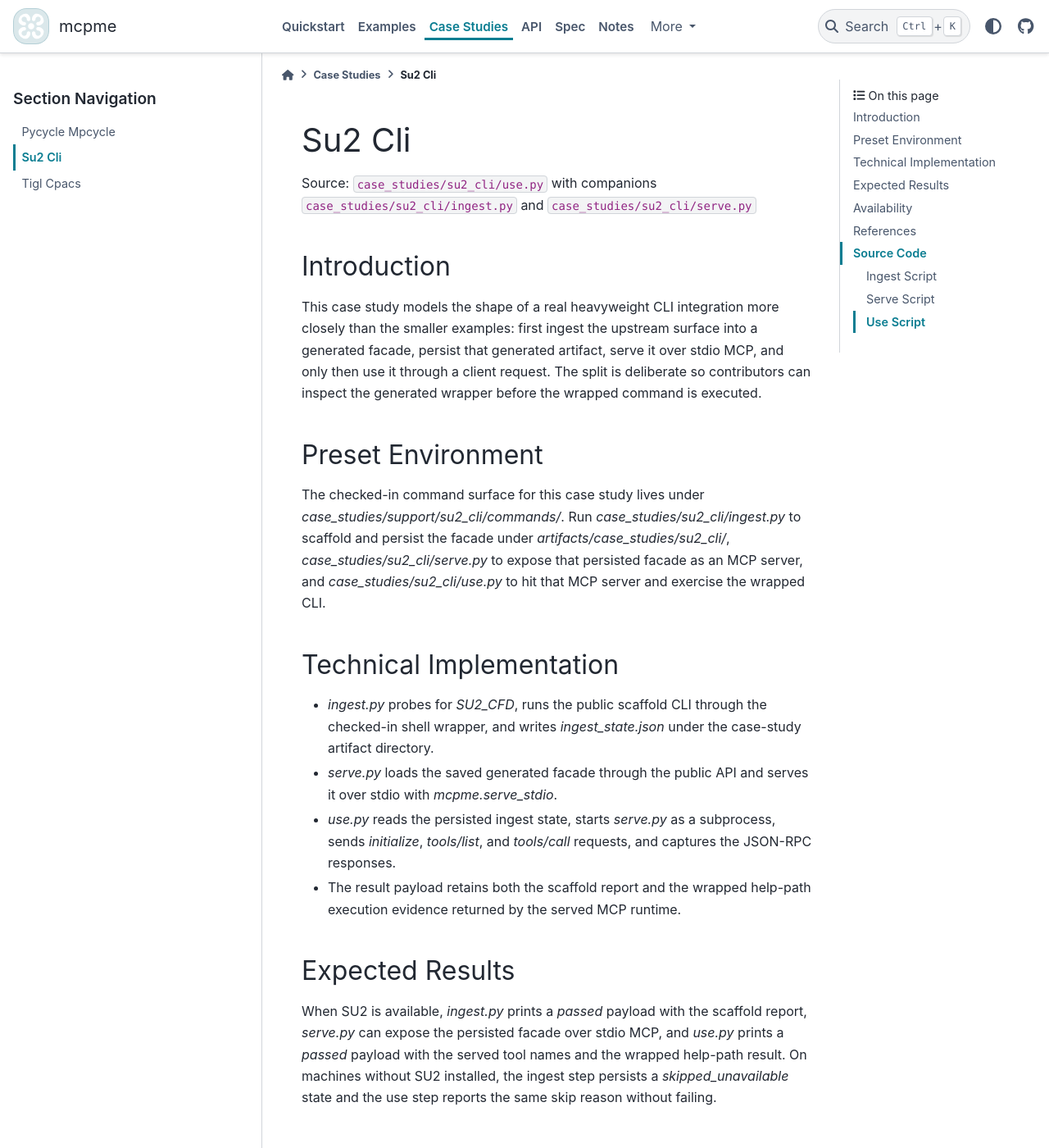
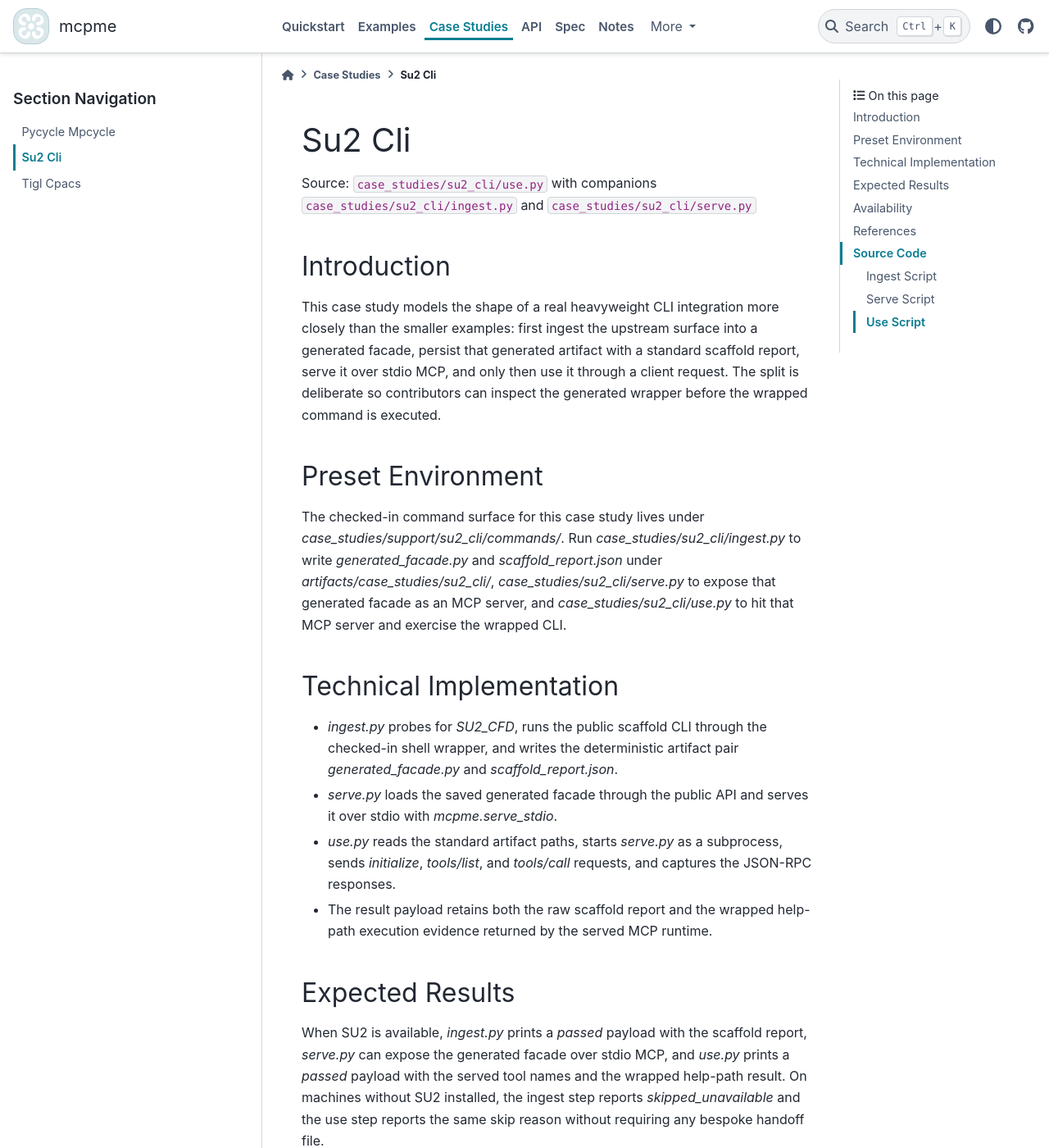
Before and after one commit to cmudrc/mcpme, a Sphinx documentation site: the page built from docs/case_studies/su2_cli.rst, in a window 1280 px wide and 1400 px high. Shown: the whole window at 82% size. Built offline with Sphinx 7.4.7 and the PyData theme 0.15.4, drawn with Linux system fonts in a browser that asks for light colours.

Commit message:
Simplify case study artifact handoff

```diff
--- a/docs/case_studies/su2_cli.rst
+++ b/docs/case_studies/su2_cli.rst
@@ -10,44 +10,44 @@
 
 This case study models the shape of a real heavyweight CLI integration more
 closely than the smaller examples: first ingest the upstream surface into a
-generated facade, persist that generated artifact, serve it over stdio MCP,
-and only then use it through a client request. The split is deliberate so
-contributors can inspect the generated wrapper before the wrapped command is
-executed.
+generated facade, persist that generated artifact with a standard scaffold
+report, serve it over stdio MCP, and only then use it through a client
+request. The split is deliberate so contributors can inspect the generated
+wrapper before the wrapped command is executed.
 
 Preset Environment
 ------------------
 
 The checked-in command surface for this case study lives under
 `case_studies/support/su2_cli/commands/`. Run `case_studies/su2_cli/ingest.py`
-to scaffold and persist the facade under `artifacts/case_studies/su2_cli/`,
-`case_studies/su2_cli/serve.py` to expose that persisted facade as an MCP
-server, and `case_studies/su2_cli/use.py` to hit that MCP server and exercise
-the wrapped CLI.
+to write `generated_facade.py` and `scaffold_report.json` under
+`artifacts/case_studies/su2_cli/`, `case_studies/su2_cli/serve.py` to expose
+that generated facade as an MCP server, and `case_studies/su2_cli/use.py` to
+hit that MCP server and exercise the wrapped CLI.
 
 Technical Implementation
 ------------------------
 
 - `ingest.py` probes for `SU2_CFD`, runs the public scaffold CLI through the
-  checked-in shell wrapper, and writes `ingest_state.json` under the case-study
-  artifact directory.
+  checked-in shell wrapper, and writes the deterministic artifact pair
+  `generated_facade.py` and `scaffold_report.json`.
 - `serve.py` loads the saved generated facade through the public API and serves
   it over stdio with `mcpme.serve_stdio`.
-- `use.py` reads the persisted ingest state, starts `serve.py` as a
+- `use.py` reads the standard artifact paths, starts `serve.py` as a
   subprocess, sends `initialize`, `tools/list`, and `tools/call` requests, and
   captures the JSON-RPC responses.
-- The result payload retains both the scaffold report and the wrapped help-path
-  execution evidence returned by the served MCP runtime.
+- The result payload retains both the raw scaffold report and the wrapped
+  help-path execution evidence returned by the served MCP runtime.
 
 Expected Results
 ----------------
 
 When SU2 is available, `ingest.py` prints a `passed` payload with the scaffold
-report, `serve.py` can expose the persisted facade over stdio MCP, and
+report, `serve.py` can expose the generated facade over stdio MCP, and
 `use.py` prints a `passed` payload with the served tool names and the wrapped
-help-path result. On machines without SU2 installed, the ingest step persists
-a `skipped_unavailable` state and the use step reports the same skip reason
-without failing.
+help-path result. On machines without SU2 installed, the ingest step reports
+`skipped_unavailable` and the use step reports the same skip reason without
+requiring any bespoke handoff file.
 
 Availability
 ------------
```
Also changed, not shown: other parts of docs/case_studies/su2_cli.rst (+1 -1 lines), AGENTS.md (+4 -3 lines), README.md (+2 -0 lines), docs/case_studies/pycycle_mpcycle.rst (+14 -12 lines), docs/case_studies/tigl_cpacs.rst (+14 -12 lines), docs/quickstart.rst (+4 -3 lines), case_studies/README.md, 11 other files.
